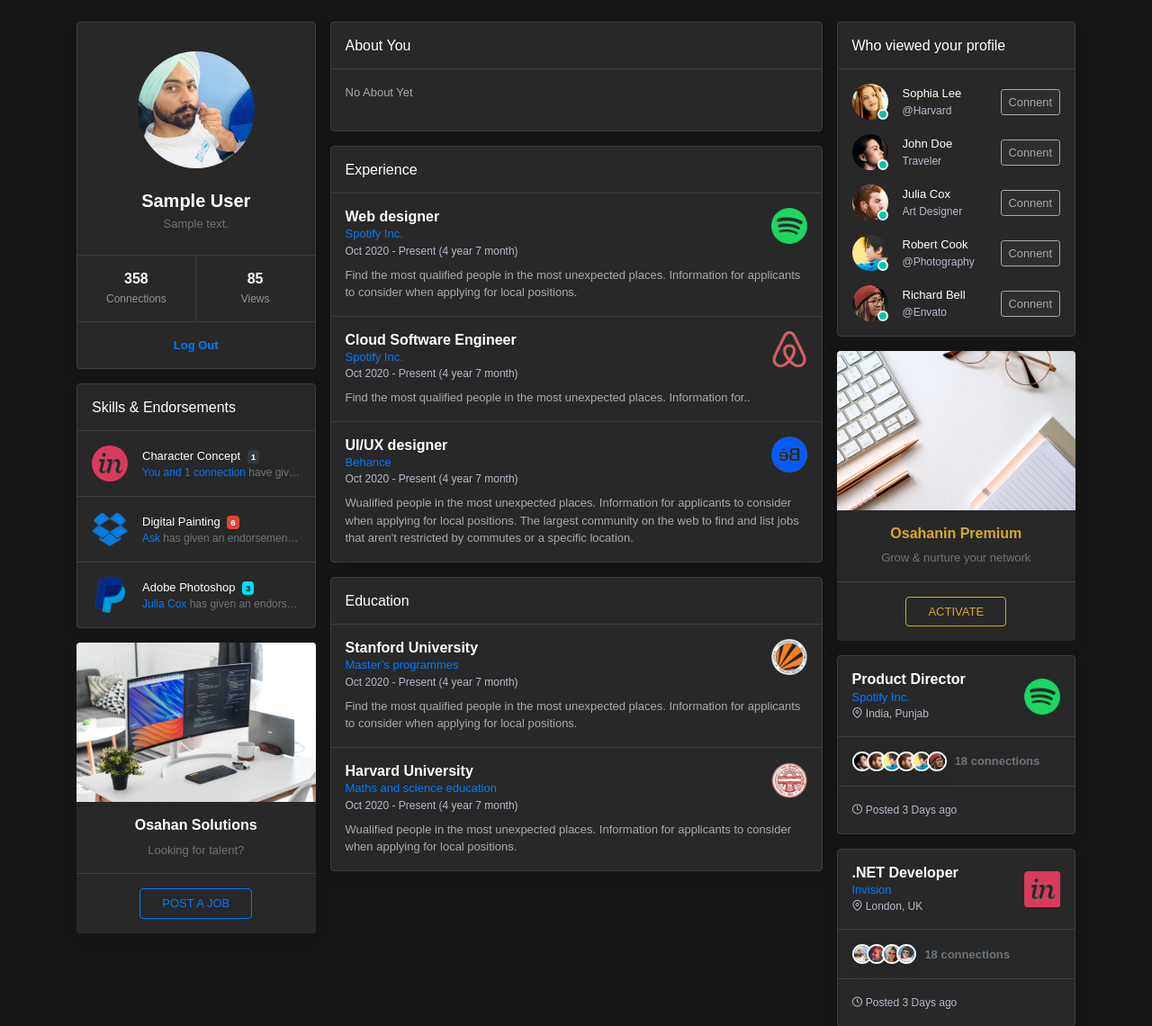
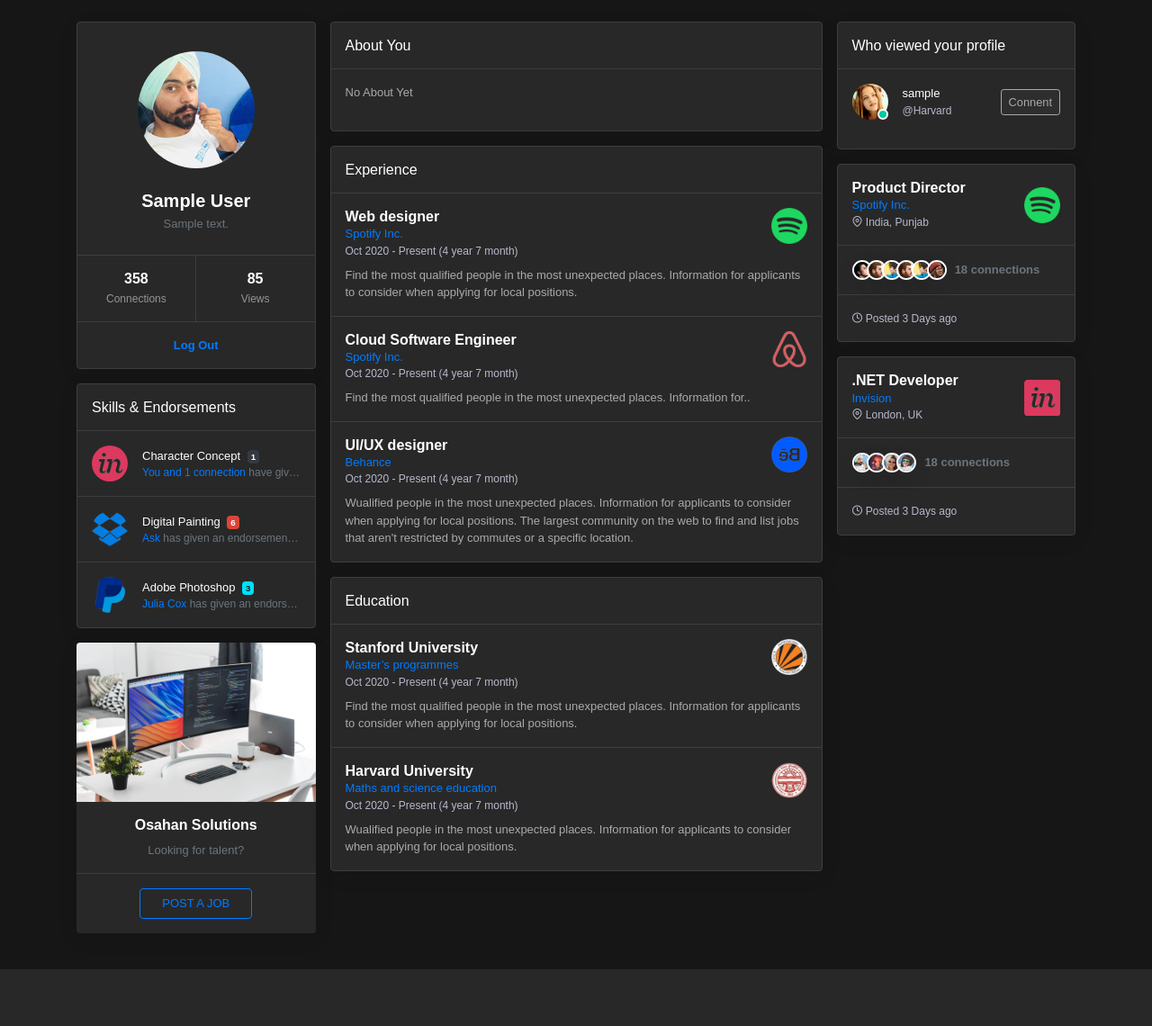
Before and after one commit to ShubhChaturvedi/Nimbus, a Django app: template templates/dashboard/profile.html in a window 1280 px wide. Shown: the part 55-1195 px from the top of the page at 90% size. After the commit the page ends 1132 px from the top, so only its background shows below. Run offline with Django 3.2, Linux system fonts and the light colour scheme; tables that the repository leaves empty hold one stand-in row (values such as "Sample post"); the template is opened without the code that fills it: values that come from a table or form of the project are taken from there, most other values are stand-ins (such as "Sample title", 1, 10 or a date in 2020); some libraries are stand-ins or nearby versions; some web fonts are replaced.

Commit message:
Dev: My-account field

```diff
--- a/core/views.py
+++ b/core/views.py
@@ -2,6 +2,7 @@ from django.shortcuts import render, redirect
 # import login_required
 from django.contrib.auth.decorators import login_required
 from accounts.models import *
+import random
 
 
 # Create your views here.
@@ -23,8 +24,7 @@ def edit_profile(request):
 
 @login_required
 def my_account(request):
+    all_users = Profile.objects.order_by("?")[:5]
     user = request.user
     profile = Profile.objects.filter(username=user.username).first()
-    social = Social.objects.filter(user=profile).first()
-    print(social)
-    return render(request, "dashboard/profile.html", context={'profile': profile,'social':social})
+    return render(request, "dashboard/profile.html", context={'profile': profile,'all_users':all_users})
--- a/templates/dashboard/profile.html
+++ b/templates/dashboard/profile.html
@@ -165,83 +165,33 @@
             <h6 class="m-0">Who viewed your profile</h6>
         </div>
         <div class="box-body p-3">
+            {% for users in all_users %}
             <div class="d-flex align-items-center osahan-post-header mb-3 people-list">
                 <div class="dropdown-list-image mr-3">
                     <img class="rounded-circle" src="{% static "img/p4.png" %}" alt="">
                     <div class="status-indicator bg-success"></div>
                 </div>
                 <div class="font-weight-bold mr-2">
-                    <div class="text-truncate">Sophia Lee</div>
+                    <div class="text-truncate">{{ users.username }}</div>
                     <div class="small text-gray-500">@Harvard
                     </div>
                 </div>
                 <span class="ml-auto"><button type="button" class="btn btn-light btn-sm">Connent</button>
 </span>
             </div>
-            <div class="d-flex align-items-center osahan-post-header mb-3 people-list">
-                <div class="dropdown-list-image mr-3">
-                    <img class="rounded-circle" src="{% static "img/p9.png" %}" alt="">
-                    <div class="status-indicator bg-success"></div>
-                </div>
-                <div class="font-weight-bold mr-2">
-                    <div class="text-truncate">John Doe</div>
-                    <div class="small text-gray-500">Traveler
-                    </div>
-                </div>
-                <span class="ml-auto"><button type="button" class="btn btn-light btn-sm">Connent</button>
-</span>
-            </div>
-            <div class="d-flex align-items-center osahan-post-header mb-3 people-list">
-                <div class="dropdown-list-image mr-3">
-                    <img class="rounded-circle" src="{% static "img/p10.png" %}" alt="">
-                    <div class="status-indicator bg-success"></div>
-                </div>
-                <div class="font-weight-bold mr-2">
-                    <div class="text-truncate">Julia Cox</div>
-                    <div class="small text-gray-500">Art Designer
-                    </div>
-                </div>
-                <span class="ml-auto"><button type="button" class="btn btn-light btn-sm">Connent</button>
-</span>
-            </div>
-            <div class="d-flex align-items-center osahan-post-header mb-3 people-list">
-                <div class="dropdown-list-image mr-3">
-                    <img class="rounded-circle" src="{% static "img/p11.png" %}" alt="">
-                    <div class="status-indicator bg-success"></div>
-                </div>
-                <div class="font-weight-bold mr-2">
-                    <div class="text-truncate">Robert Cook</div>
-                    <div class="small text-gray-500">@Photography
-                    </div>
-                </div>
-                <span class="ml-auto"><button type="button" class="btn btn-light btn-sm">Connent</button>
- </span>
-            </div>
-            <div class="d-flex align-items-center osahan-post-header people-list">
-                <div class="dropdown-list-image mr-3">
-                    <img class="rounded-circle" src="{% static "img/p12.png" %}" alt="">
-                    <div class="status-indicator bg-success"></div>
-                </div>
-                <div class="font-weight-bold mr-2">
-                    <div class="text-truncate">Richard Bell</div>
-                    <div class="small text-gray-500">@Envato
-                    </div>
-                </div>
-                <span class="ml-auto"><button type="button" class="btn btn-light btn-sm">Connent</button>
-</span>
-            </div>
+            {% endfor %}
         </div>
     </div>
-    <div class="box shadow-sm mb-3 rounded bg-white ads-box text-center overflow-hidden">
-        <img src="{% static "img/ads1.png" %}" class="img-fluid" alt="Responsive image">
-        <div class="p-3 border-bottom">
-            <h6 class="font-weight-bold text-gold">Osahanin Premium</h6>
-            <p class="mb-0 text-muted">Grow &amp; nurture your network</p>
-        </div>
-        <div class="p-3">
-            <button type="button" class="btn btn-outline-gold pl-4 pr-4"> ACTIVATE</button>
-        </div>
-    </div>
+<!--    <div class="box shadow-sm mb-3 rounded bg-white ads-box text-center overflow-hidden">-->
+<!--        <img src="{% static "img/ads1.png" %}" class="img-fluid" alt="Responsive image">-->
+<!--        <div class="p-3 border-bottom">-->
+<!--            <h6 class="font-weight-bold text-gold">Osahanin Premium</h6>-->
+<!--            <p class="mb-0 text-muted">Grow &amp; nurture your network</p>-->
+<!--        </div>-->
+<!--        <div class="p-3">-->
+<!--            <button type="button" class="btn btn-outline-gold pl-4 pr-4"> ACTIVATE</button>-->
+<!--        </div>-->
+<!--    </div>-->
     <a href="job-profile.html">
         <div class="shadow-sm border rounded bg-white job-item mb-3">
             <div class="d-flex align-items-center p-3 job-item-header">
```
